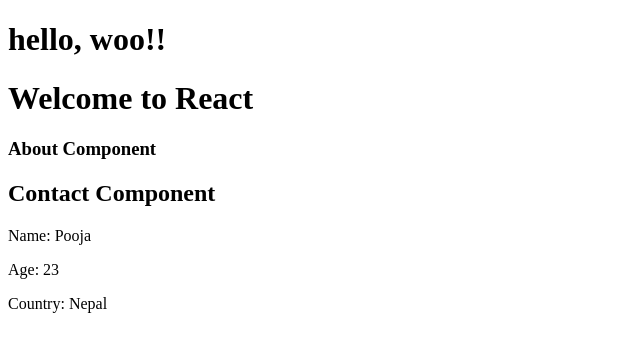
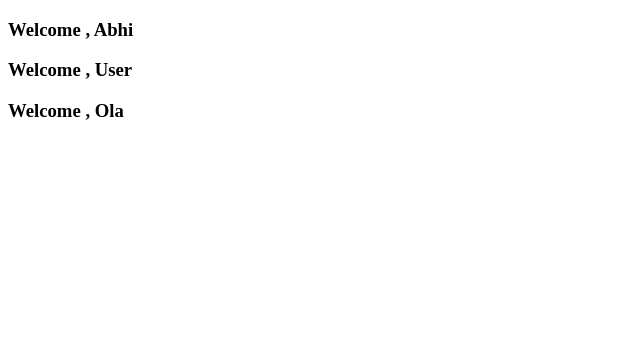
Before and after one commit to pooja02082020/react, a React (Vite) app in the folder new-project/: page / in a window 1280 px wide. Shown: the top 352 px of the page, without its empty margins (0-640 px from the left). Built offline with nearby package versions, Linux system fonts and the light colour scheme.

Commit message:
default props

```diff
--- a/new-project/src/App.jsx
+++ b/new-project/src/App.jsx
@@ -1,22 +1,15 @@
-import Contact, { About } from "./components/Contact"
+import React from 'react'
+import User from './components/User'
+
 function App() {
-
-  let fname = "Pooja"
-  let greet = <h1>hello, woo!!</h1>
   return (
     <>
-      {greet}
-      <h1>Welcome to React</h1>
-      {/* calling variable */}
-      {/* { Info()}   */}
-      {/* //calling function */}
-      <About />
-      <Contact name = {fname} age = {23} country= "Nepal" />
-      {/* proper way of calling function -  <Info/>*/}
 
+      <User name="Abhi"/>
+      <User/>
+      <User name="Ola"/>
     </>
   )
 }
 
-
 export default App
--- /dev/null
+++ b/new-project/src/components/User.jsx
@@ -0,0 +1,12 @@
+import React from 'react'
+
+function User({name = "User"}) {
+  return (
+    <div>
+      <h3>Welcome , {name}</h3>
+
+    </div>
+  )
+}
+
+export default User
```
Also changed, not shown: new-project/src/components/Developer.jsx (added, +17 -0 lines), new-project/src/components/Greet.jsx (added, +15 -0 lines), new-project/src/app.txt (added).
